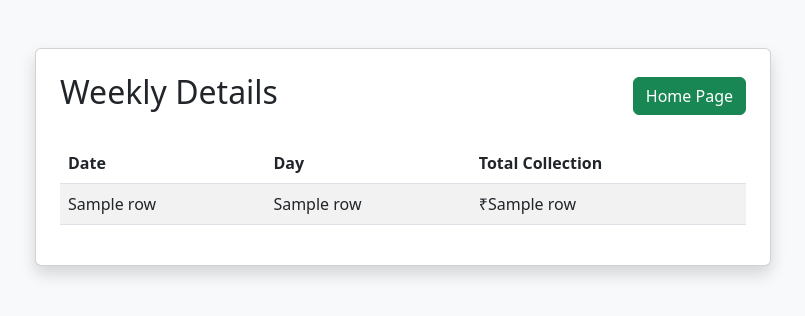
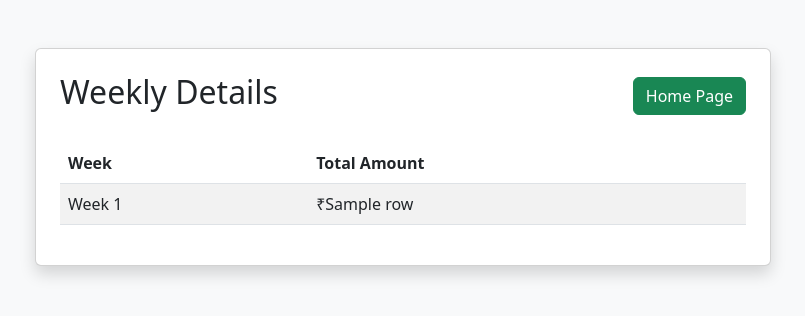
Before and after one commit to RohithSriSai143/shop-ledger, a Flask app: template templates/weekly_details.html in a window 1280 px wide. Shown: the part 56-372 px from the top of the page, without its empty margins (237-1042 px from the left). Run offline with Flask 3, Linux system fonts and the light colour scheme; the template is opened without the code that fills it: most values are stand-ins (such as "Sample title", 1, 10 or a date in 2020).

Commit message:
Update weekly_details.html

```diff
--- a/templates/weekly_details.html
+++ b/templates/weekly_details.html
@@ -25,16 +25,14 @@
                     <table class="table table-striped">
                         <thead>
                             <tr>
-                                <th>Date</th>
-                                <th>Day</th>
-                                <th>Total Collection</th>
+                                <th>Week</th>
+                                <th>Total Amount</th>
                             </tr>
                         </thead>
                         <tbody>
                             {% for row in transactions %}
                             <tr>
-                                <td>{{ row[1] }}</td>
-                                <td>{{ row[2] }}</td>
+                                <td>Week {{ loop.index }}</td>
                                 <td>₹{{ row[5] }}</td>
                             </tr>
                             {% endfor %}
```
